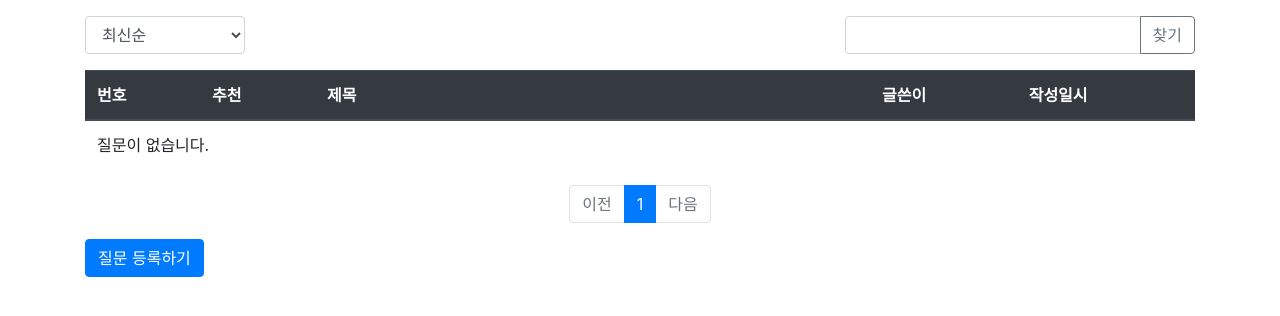
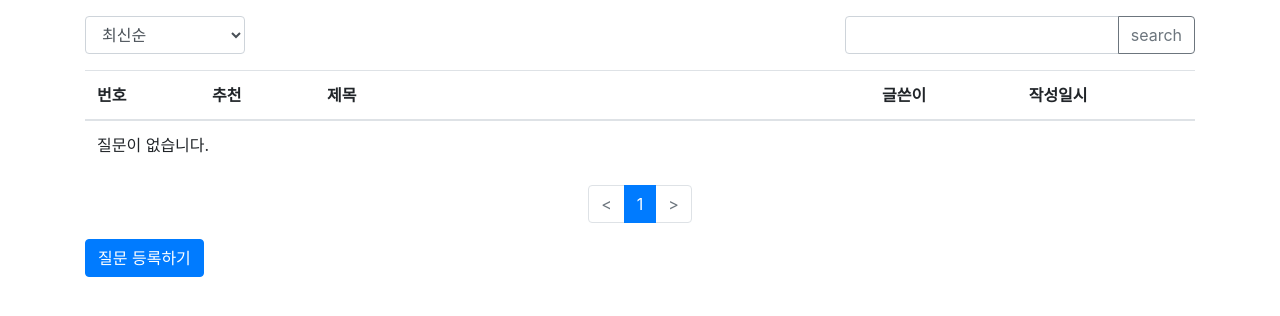
Before and after one commit to ghduswl/pybo, a Django app: page / in a window 1280 px wide. Shown: the part 57-373 px from the top of the page. Run offline with Django 3.2, Linux system fonts and the light colour scheme; data that the repository does not hold is empty; some libraries are stand-ins or nearby versions.

Commit message:
질문테이블 수정

```diff
--- a/templates/pybo/question_detail.html
+++ b/templates/pybo/question_detail.html
@@ -84,7 +84,7 @@
     </h5>
     {% for answer in question.answer_set.all %}
     <a name="answer_{{ answer.id }}"></a>
-    <div class="card my-3">
+    <div class="row my-3">
         <div class="col-1">
             <div class="bg-light text-center p-3 border font-weight-bolder mb-1">
                 {{ answer.voter.count }}
--- a/templates/pybo/question_list.html
+++ b/templates/pybo/question_list.html
@@ -21,13 +21,13 @@
                    value="{{ kw|default_if_none:'' }}">
             <div class="input-group-append">
                 <button class="btn btn-outline-secondary"
-                        type="button" id="btn_search">찾기</button>
+                        type="button" id="btn_search">search</button>
             </div>
         </div>
     </div>
     <table class="table">
         <thead>
-        <tr class="text center thead-dark">
+        <tr class="text center pink">
             <th>번호</th>
             <th>추천</th>
             <th style="width:50%">제목</th>
@@ -74,12 +74,12 @@
         {% if question_list.has_previous %}
         <li class="page-item">
             <a class="page-link"
-               data-page="{{ question_list.previous_page_number }}" href="#">이전</a>
+               data-page="{{ question_list.previous_page_number }}" href="#"><</a>
         </li>
         {% else %}
         <li class="page-item disabled">
             <a class="page-link" tabindex="-1" aria-disabled="true" href="#">
-                이전
+                <
             </a>
         </li>
         {% endif %}
@@ -106,13 +106,13 @@
         <li class="page-item">
             <a class="page-link"
                data-page="{{ question_list.next_page_number }}" href="#">
-                다음
+                >
             </a>
         </li>
         {% else %}
         <li class="page-item disabled">
             <a class="page-link" tabindex="-1" aria-disabled="true" href="#">
-                다음
+                >
             </a>
         </li>
         {% endif %}
```
